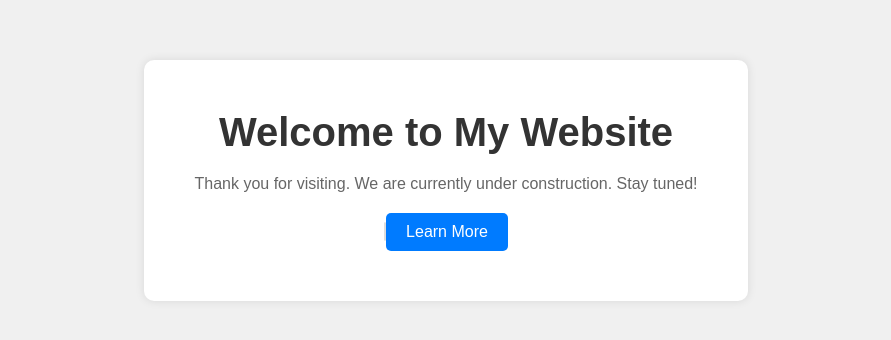
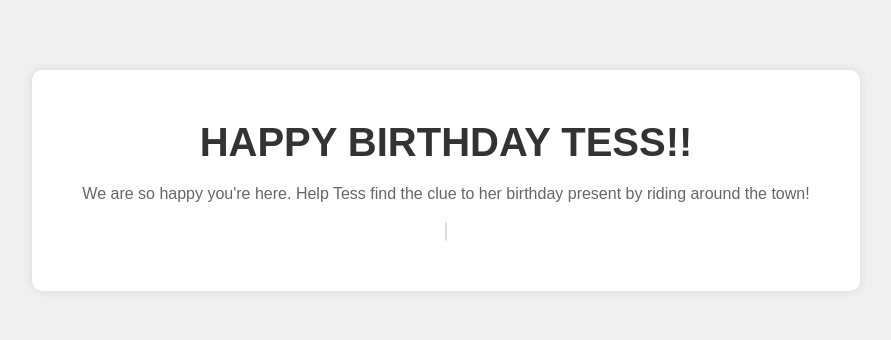
Before and after one commit to uganja/tesswestisthebest, a plain HTML site: page index.html in a window 1280 px wide. Shown: the part 220-560 px from the top of the page, without its empty margins (194-1085 px from the left). Drawn offline with Linux system fonts and the light colour scheme; some packages are replaced by stand-ins of ours; a script that the page names is missing.

Commit message:
Add files via upload

```diff
--- a/index.html
+++ b/index.html
@@ -3,7 +3,7 @@
 <head>
     <meta charset="UTF-8">
     <meta name="viewport" content="width=device-width, initial-scale=1.0">
-    <title>Welcome to My Website</title>
+    <title>HAPPY BIRTHDAY TESS!!!!!</title>
     <script type="module" src="https://unpkg.com/@splinetool/viewer@1.8.6/build/spline-viewer.js"></script>
     <style>
         body {
@@ -56,10 +56,9 @@
 </head>
 <body>
     <div class="container">
-        <h1>Welcome to My Website</h1>
-        <p>Thank you for visiting. We are currently under construction. Stay tuned!</p>
+        <h1>HAPPY BIRTHDAY TESS!!</h1>
+        <p>We are so happy you're here. Help Tess find the clue to her birthday present by riding around the town!</p>
         <spline-viewer url="https://prod.spline.design/ibk2UmxYeySm93Qq/scene.splinecode"></spline-viewer>
-        <a href="#" class="cta-button">Learn More</a>
     </div>
 </body>
 </html>
```
